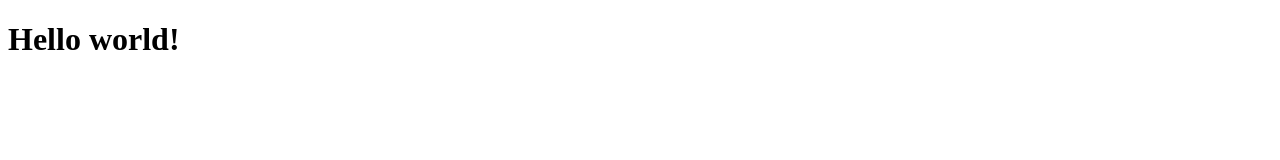
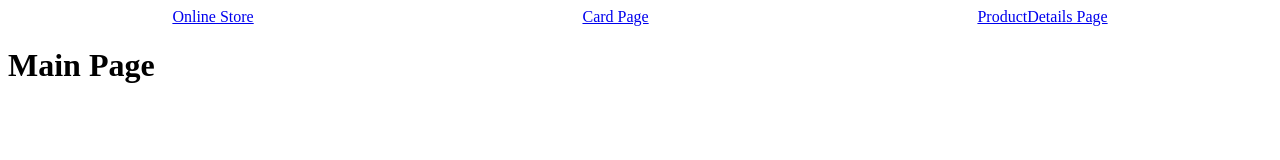
Before and after one commit to nataliyasamkevich/Online-Store, a website built with webpack: page index.html in a window 1280 px wide. Built offline with nearby package versions, Linux system fonts and the light colour scheme.

Commit message:
feat: add routing

```diff
--- a/index.html
+++ b/index.html
@@ -4,9 +4,9 @@
     <meta charset="UTF-8">
     <meta http-equiv="X-UA-Compatible" content="IE=edge">
     <meta name="viewport" content="width=device-width, initial-scale=1.0">
-    <title>Online-Store</title>
+    <title>Online Store</title>
 </head>
 <body>
-    <h1>Hello world!</h1>
+
 </body>
 </html>
--- /dev/null
+++ b/src/components/app/app.ts
@@ -0,0 +1,61 @@
+import Page from '../templates/page';
+import MainPage from '../view/main/main';
+import CardPage from '../view/card/card';
+import ProductDetailsPage from '../view/product-details/product-details';
+import Header from '../../components/view/components/header/index';
+import ErrorPage, { ErrorTypes } from '../view/error/error';
+
+export const enum PageIds {
+  MainPage = '',
+  CardPage = 'card',
+  ProductDetailsPage = 'product-details',
+}
+
+class App {
+  private static container: HTMLElement = document.body;
+  private static defaultPageId: string = 'current-page';
+  private header: Header;
+
+  static renderNewPage(idPage: string) {
+    const currentPageHTML = document.querySelector(`#${App.defaultPageId}`);
+    if (currentPageHTML) {
+      currentPageHTML.remove();
+    }
+    let page: Page | null = null;
+
+    if (idPage === PageIds.MainPage) {
+      page = new MainPage(idPage);
+    } else if (idPage === PageIds.CardPage) {
+      page = new CardPage(idPage);
+    } else if (idPage === PageIds.ProductDetailsPage) {
+      page = new ProductDetailsPage(idPage);
+    } else {
+      page = new ErrorPage(idPage, ErrorTypes.Error_404);
+    }
+
+    if (page) {
+      const pageHTML = page.render();
+      pageHTML.id = App.defaultPageId;
+      App.container.append(pageHTML);
+    }
+  }
+
+  private enableRouteChange() {
+    window.addEventListener('hashchange', () => {
+      const hash = window.location.hash.slice(1);
+      App.renderNewPage(hash);
+    });
+  }
+
+  constructor() {
+    this.header = new Header('header', 'header');
+  }
+
+  run() {
+    App.container.append(this.header.render());
+    App.renderNewPage('');
+    this.enableRouteChange();
+  }
+}
+
+export default App;
--- /dev/null
+++ b/src/components/templates/components.ts
@@ -0,0 +1,14 @@
+abstract class Component {
+  protected container: HTMLElement;
+
+  constructor(tagName: string, className: string) {
+    this.container = document.createElement(tagName);
+    this.container.className = className;
+  }
+
+  render() {
+    return this.container;
+  }
+}
+
+export default Component;
--- /dev/null
+++ b/src/components/templates/page.ts
@@ -0,0 +1,21 @@
+abstract class Page {
+  protected container: HTMLElement;
+  static TextObject = {};
+
+  constructor(id: string) {
+    this.container = document.createElement('main');
+    this.container.id = id;
+  }
+
+  protected createTitle(text: string) {
+    const title = document.createElement('h1');
+    title.innerText = text;
+    return title;
+  }
+
+  render() {
+    return this.container;
+  }
+}
+
+export default Page;
--- /dev/null
+++ b/src/components/view/card/card.ts
@@ -0,0 +1,19 @@
+import Page from '../../templates/page';
+
+class CardPage extends Page {
+  static TextObject = {
+    Title: 'Card Page',
+  };
+
+  constructor(id: string) {
+    super(id);
+  }
+
+  render() {
+    const header = this.createTitle(CardPage.TextObject.Title);
+    this.container.append(header);
+    return this.container;
+  }
+};
+
+export default CardPage;
--- /dev/null
+++ b/src/components/view/components/header/index.ts
@@ -0,0 +1,39 @@
+import Component from '../../../templates/components';
+import { PageIds } from '../../../app/app';
+
+const Buttons = [
+  {
+    id: PageIds.MainPage,
+    text: 'Online Store',
+  },
+  {
+    id: PageIds.CardPage,
+    text: 'Card Page',
+  },
+  {
+    id: PageIds.ProductDetailsPage,
+    text: 'ProductDetails Page',
+  },
+];
+
+class Header extends Component {
+  constructor(tagName: string, className: string) {
+    super(tagName, className);
+  }
+
+  renderPage() {
+    Buttons.forEach((button) => {
+      const buttonHTML = document.createElement('a');
+      buttonHTML.href = `#${button.id}`;
+      buttonHTML.innerText = button.text;
+      this.container.append(buttonHTML);
+    });
+  }
+
+  render() {
+    this.renderPage();
+    return this.container;
+  }
+}
+
+export default Header;
--- /dev/null
+++ b/src/components/view/error/error.ts
@@ -0,0 +1,26 @@
+import Page from '../../templates/page';
+
+export const enum ErrorTypes {
+  Error_404 = 404,
+}
+
+class ErrorPage extends Page {
+  private errorType: ErrorTypes | string;
+
+  static TextObject: { [prop: string]: string } = {
+    '404': 'PAGE NOT FOUND (404)'
+  };
+
+  constructor(id: string, errorType: ErrorTypes | string) {
+    super(id);
+    this.errorType = errorType;
+  }
+
+  render() {
+    const header = this.createTitle(ErrorPage.TextObject[this.errorType]);
+    this.container.append(header);
+    return this.container;
+  }
+}
+
+export default ErrorPage;
--- /dev/null
+++ b/src/components/view/main/main.ts
@@ -0,0 +1,19 @@
+import Page from '../../templates/page';
+
+class MainPage extends Page {
+  static TextObject = {
+    Title: 'Main Page',
+  };
+
+  constructor(id: string) {
+    super(id);
+  }
+
+  render() {
+    const header = this.createTitle(MainPage.TextObject.Title);
+    this.container.append(header);
+    return this.container;
+  }
+}
+
+export default MainPage;
--- /dev/null
+++ b/src/components/view/product-details/product-details.ts
@@ -0,0 +1,19 @@
+import Page from '../../templates/page';
+
+class ProductDetailsPage extends Page {
+  static TextObject = {
+    Title: 'Product Details Page',
+  };
+
+  constructor(id: string) {
+    super(id);
+  }
+
+  render() {
+    const header = this.createTitle(ProductDetailsPage.TextObject.Title);
+    this.container.append(header);
+    return this.container;
+  }
+}
+
+export default ProductDetailsPage;
--- /dev/null
+++ b/src/global.css
@@ -0,0 +1,4 @@
+.header {
+  display: flex;
+  justify-content: space-around;
+}
--- a/src/index.ts
+++ b/src/index.ts
@@ -1 +1,5 @@
-console.log("Hello World!");
+import App from './components/app/app';
+import './global.css';
+
+const app = new App();
+app.run();
```
